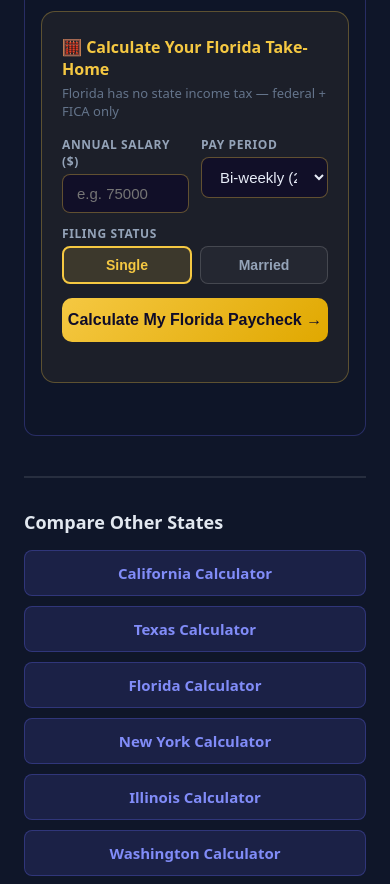
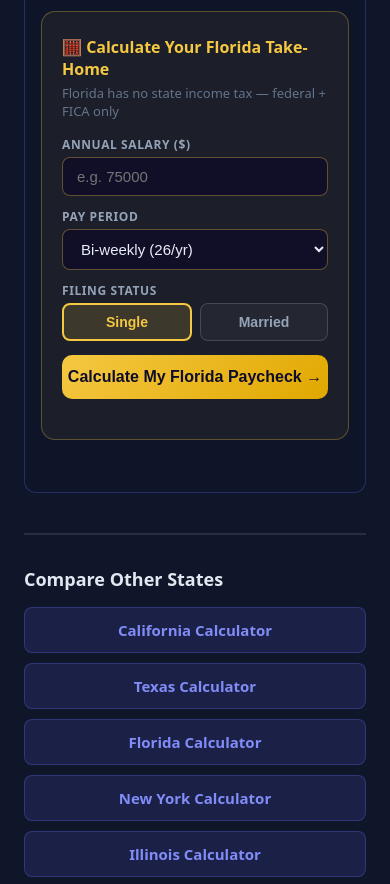
Before and after one commit to devqrcraft-ui/privatepaycheck, a Next.js app: page /florida-paycheck-calculator in a window 390 px wide. Shown: the part 1980-2864 px from the top of the page. Built offline with nearby package versions, Linux system fonts and the light colour scheme.

Commit message:
fix: calculator grid 1fr 1fr -> 1fr mobile layout — FlTxCalcEmbed, CaCalcEmbed, StateCalcEmbed

```diff
--- a/src/components/CaCalcEmbed.tsx
+++ b/src/components/CaCalcEmbed.tsx
@@ -108,7 +108,7 @@ export default function CaCalcEmbed() {
       <div style={{ fontSize:16, fontWeight:800, color:'#F5C842', marginBottom:16 }}>
         Calculate Your California Take-Home
       </div>
-      <div style={{ display:'grid', gridTemplateColumns:'1fr 1fr', gap:12, marginBottom:12 }}>
+      <div style={{ display:'grid', gridTemplateColumns:'1fr', gap:12, marginBottom:12 }}>
         <div>
           <label style={lbl}>Annual Salary ($)</label>
           <input
--- a/src/components/FlTxCalcEmbed.tsx
+++ b/src/components/FlTxCalcEmbed.tsx
@@ -74,7 +74,7 @@ export default function FlTxCalcEmbed({ state, accent = '#F5C842' }: Props) {
       <div style={{ fontSize:13, color:'#64748b', marginBottom:16 }}>
         {stateName} has no state income tax — federal + FICA only
       </div>
-      <div style={{ display:'grid', gridTemplateColumns:'1fr 1fr', gap:12, marginBottom:12 }}>
+      <div style={{ display:'grid', gridTemplateColumns:'1fr', gap:12, marginBottom:12 }}>
         <div>
           <label style={lbl}>Annual Salary ($)</label>
           <input style={inp} type="number" placeholder="e.g. 75000"
--- a/src/components/StateCalcEmbed.tsx
+++ b/src/components/StateCalcEmbed.tsx
@@ -92,7 +92,7 @@ export default function StateCalcEmbed({ stateName, stateTaxRate, hasSDI = false
             style={{ width:'100%', padding:'12px 14px', borderRadius:8, border:'1px solid #F5C84244',
               background:'#0f0c29', color:'#e8edf8', fontSize:15, boxSizing:'border-box' }} />
         </div>
-        <div style={{ display:'grid', gridTemplateColumns:'1fr 1fr', gap:10 }}>
+        <div style={{ display:'grid', gridTemplateColumns:'1fr', gap:10 }}>
           <div>
             <label style={{ color:'#e8edf8', fontSize:13, display:'block', marginBottom:4 }}>Pay period</label>
             <select value={period} onChange={e=>setPeriod(e.target.value)}
```
